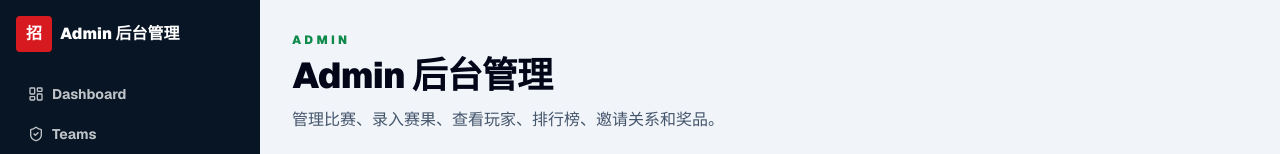
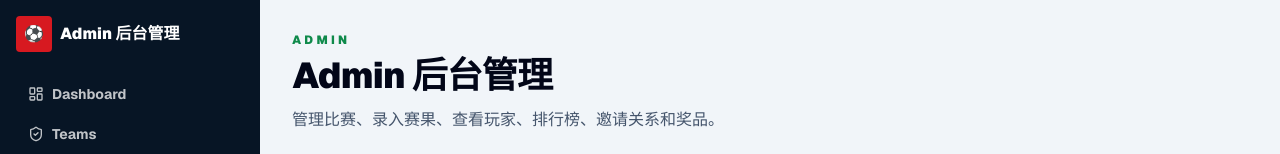
Before and after one commit to cantonmedia-ai/laozhaopai-32-worldcup-game, a Next.js app: page /admin in a window 1280 px wide. Shown: the top 154 px of the page. Built offline with nearby package versions, Linux system fonts and the light colour scheme.

Commit message:
Replace brand mark with football

```diff
--- a/src/components/admin-layout.tsx
+++ b/src/components/admin-layout.tsx
@@ -38,7 +38,7 @@ export function AdminLayout({
       <aside className="bg-[#071525] p-4 text-white">
         <Link href="/fifa-last-32" className="mb-6 flex items-center gap-2 font-black">
           <span className="grid size-9 place-items-center rounded bg-[#d71920]">
-            招
+            ⚽
           </span>
           Admin 后台管理
         </Link>
--- a/src/components/app-shell.tsx
+++ b/src/components/app-shell.tsx
@@ -27,7 +27,7 @@ export function TopNav({ active }: { active?: string }) {
       <div className="mx-auto flex max-w-7xl items-center gap-2 px-3 py-2 sm:px-4 sm:py-3">
         <Link href="/fifa-last-32" className="flex min-w-0 flex-1 items-center gap-2 font-black">
           <span className="grid size-8 shrink-0 place-items-center rounded bg-[#d71920] text-xs text-white sm:size-9 sm:text-sm">
-            招
+            ⚽
           </span>
           <span className="min-w-0 truncate text-sm sm:hidden">Last 32</span>
           <span className="hidden min-w-0 truncate text-base sm:inline">Last 32 Challenge</span>
```
